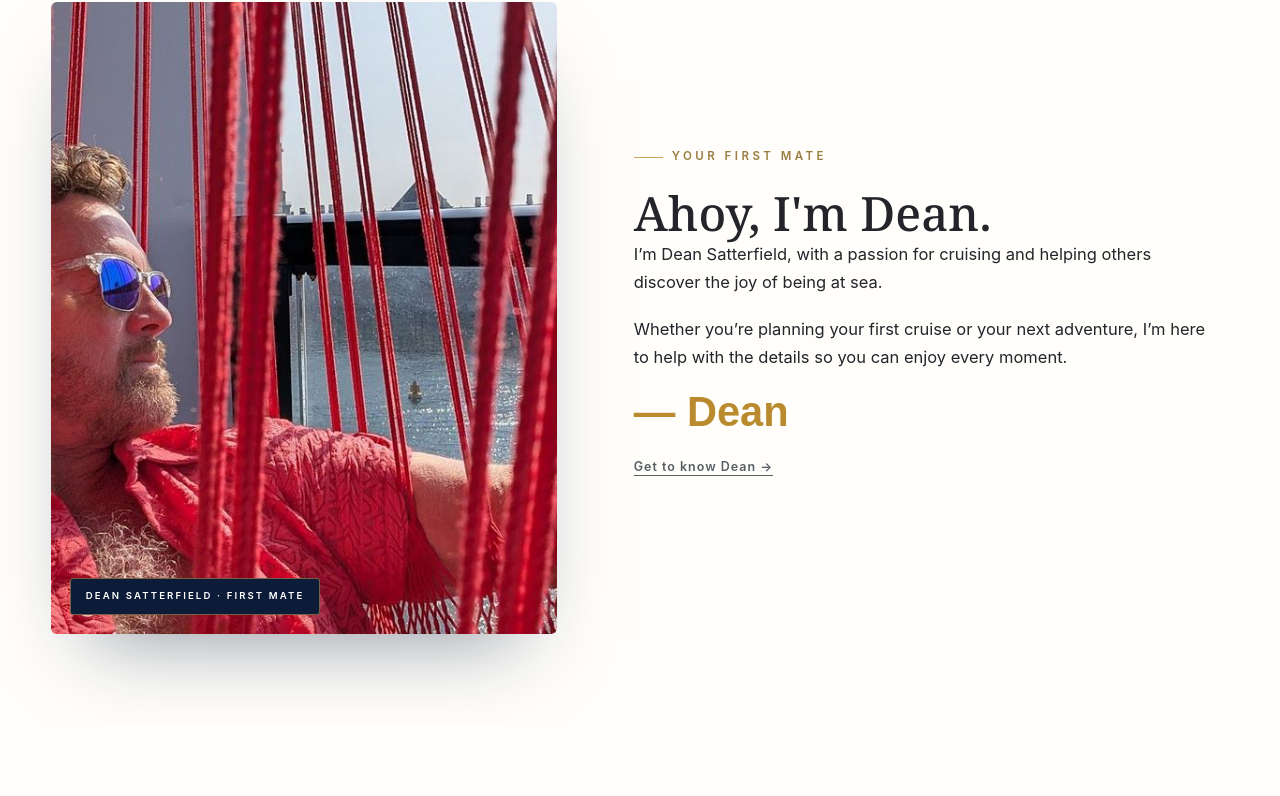
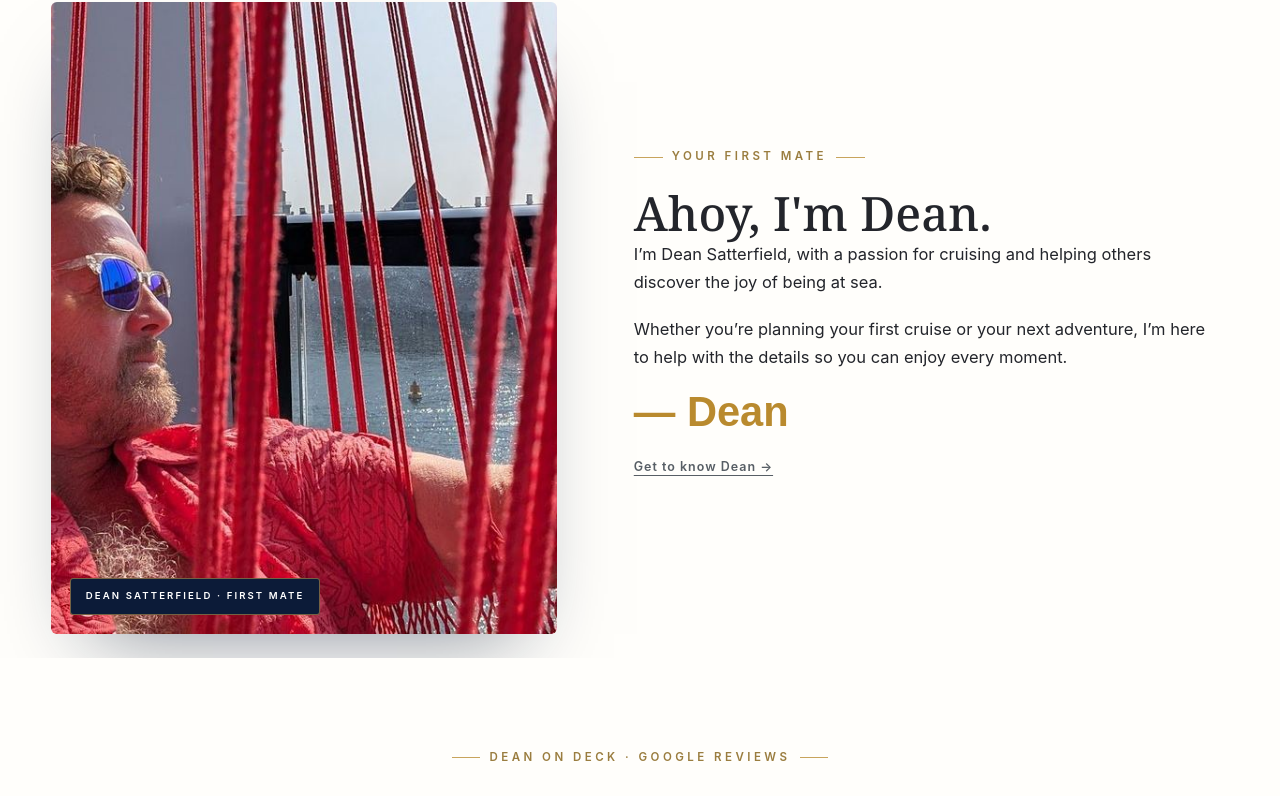
Before and after one commit to deanondeck/deanondeck.github.io, a Next.js app: page / in a window 1280 px wide. Shown: the part 2510-3306 px from the top of the page. Built offline with nearby package versions, Linux system fonts and the light colour scheme; a web font is replaced by a local one.

Commit message:
Publish balanced review spacing and matching First Mate gold dash

```diff
--- a/src/app/globals.css
+++ b/src/app/globals.css
@@ -2636,3 +2636,15 @@ body { background: var(--paper); color: var(--ink-on-paper); }
 
 /* First Mate review: compact section spacing, with existing typography/cards. */
 #philosophy { padding-block: clamp(2rem,3vw,2.75rem); scroll-margin-top: 85px; }
+
+/* Equal breathing room into and out of the homepage reviews. */
+#difference { padding-bottom: 24px; }
+#reviews .sec-head > .log { display: flex; }
+#difference .about-body > .log::after {
+  content: "";
+  display: inline-block;
+  flex: 0 0 1.8rem;
+  width: 1.8rem;
+  height: 1px;
+  background: #c8a45c;
+}
```
